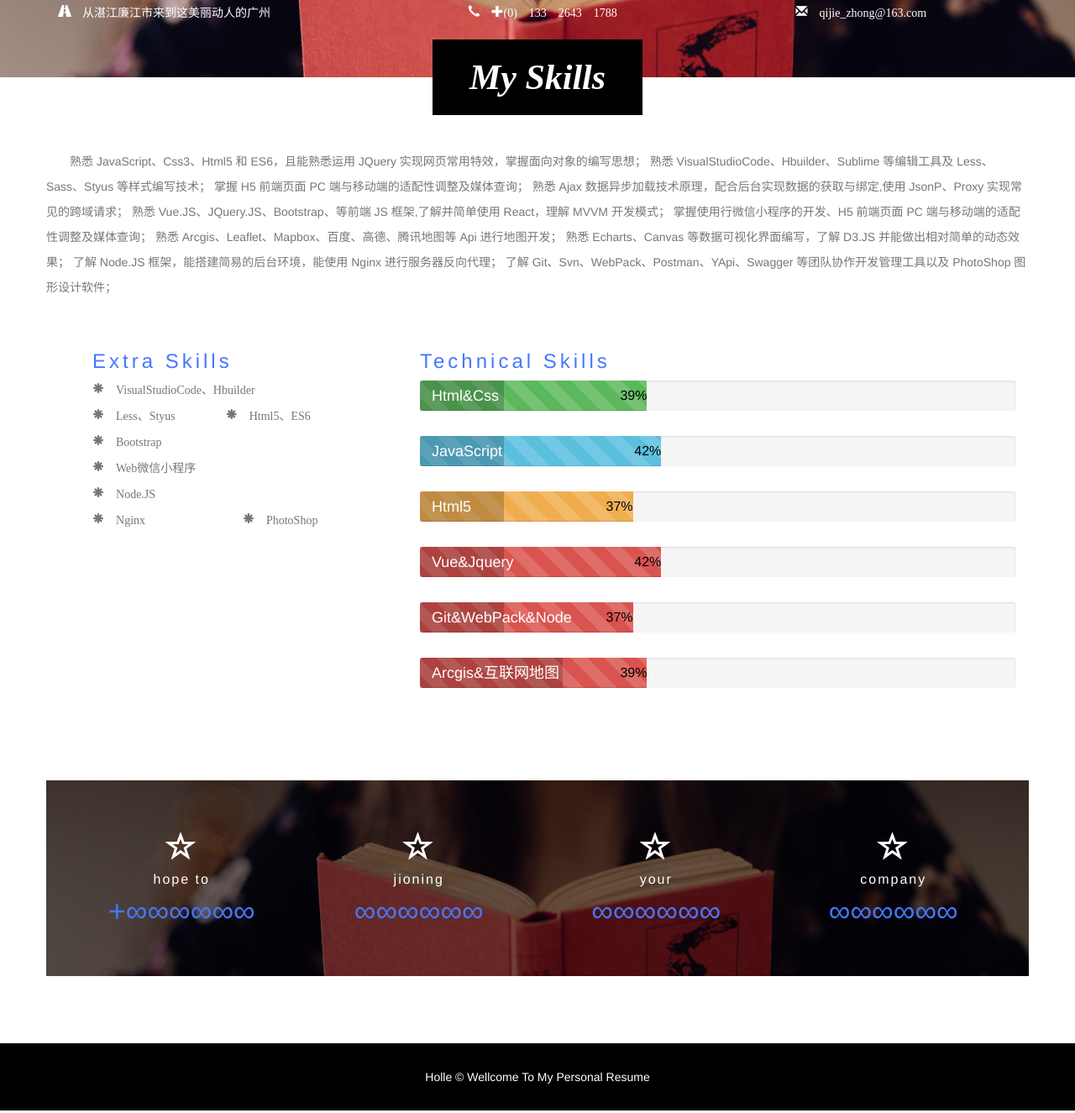
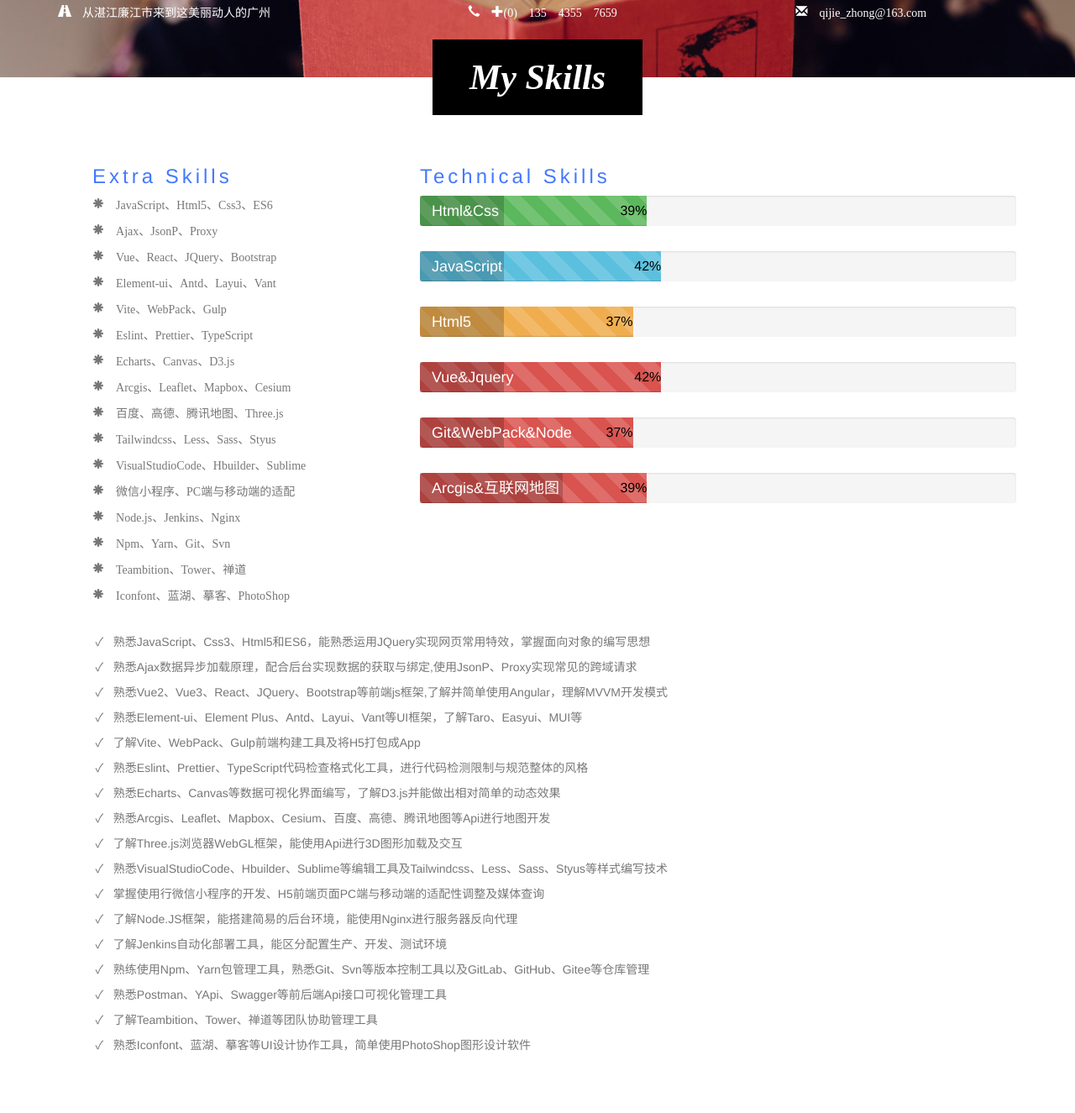
Before and after one commit to Jieqizhong/Jieqizhong.github.io, a website: page skills.html in a window 1280 px wide. Shown: the part 158-1483 px from the top of the page at 84% size. Drawn offline with Linux system fonts and the light colour scheme.

Commit message:
feat(*): v3.0

```diff
--- a/skills.html
+++ b/skills.html
@@ -58,7 +58,7 @@
 						从湛江廉江市来到这美丽动人的广州
 					</div>
 					<div class="inf col-xs-12 col-sm-4 col-md-4 glyphicon glyphicon-earphone">
-						+(0) 133 2643 1788
+						+(0) 135 4355 7659
 					</div>
 					<div class="inf col-xs-12 col-sm-12 col-md-3 glyphicon glyphicon-envelope">
 						qijie_zhong@163.com
@@ -73,31 +73,29 @@
 			<div class="container">
 				<div class="row">
 					<h2>My Skills</h2>
-					<h5>
-						熟悉 JavaScript、Css3、Html5 和 ES6，且能熟悉运用 JQuery 实现网页常用特效，掌握面向对象的编写思想；
-						熟悉 VisualStudioCode、Hbuilder、Sublime 等编辑工具及 Less、Sass、Styus 等样式编写技术；
-						掌握 H5 前端页面 PC 端与移动端的适配性调整及媒体查询；
-						熟悉 Ajax 数据异步加载技术原理，配合后台实现数据的获取与绑定,使用 JsonP、Proxy 实现常见的跨域请求；
-						熟悉 Vue.JS、JQuery.JS、Bootstrap、等前端 JS 框架,了解并简单使用 React，理解 MVVM 开发模式；
-						掌握使用行微信小程序的开发、H5 前端页面 PC 端与移动端的适配性调整及媒体查询；
-						熟悉 Arcgis、Leaflet、Mapbox、百度、高德、腾讯地图等 Api 进行地图开发；
-						熟悉 Echarts、Canvas 等数据可视化界面编写，了解 D3.JS 并能做出相对简单的动态效果；
-						了解 Node.JS 框架，能搭建简易的后台环境，能使用 Nginx 进行服务器反向代理；
-						了解 Git、Svn、WebPack、Postman、YApi、Swagger 等团队协作开发管理工具以及 PhotoShop 图形设计软件；
-					</h5>
+
 					<div class="col-sm-4">
 						<ul>
 							<h3>Extra Skills</h3>
-							<li class="glyphicon glyphicon-asterisk">&nbsp;VisualStudioCode、Hbuilder</li>
-							<li class="glyphicon glyphicon-asterisk">&nbsp;Less、Styus&nbsp;&nbsp;&nbsp;&nbsp;</li>
-							<li class="glyphicon glyphicon-asterisk">&nbsp;Html5、ES6&nbsp;&nbsp;&nbsp;&nbsp;</li>
-							<li class="glyphicon glyphicon-asterisk">&nbsp;Bootstrap&nbsp;&nbsp;&nbsp;&nbsp;&nbsp;</li>
-							<li class="glyphicon glyphicon-asterisk">&nbsp;Web微信小程序&nbsp;&nbsp;&nbsp;&nbsp;</li>
-							<li class="glyphicon glyphicon-asterisk">&nbsp;Node.JS&nbsp;&nbsp;&nbsp;&nbsp;&nbsp;&nbsp;&nbsp;&nbsp;</li>
-							<li class="glyphicon glyphicon-asterisk">&nbsp;Nginx&nbsp;&nbsp;&nbsp;&nbsp;&nbsp;&nbsp;&nbsp;&nbsp;</li>
-							<li class="glyphicon glyphicon-asterisk">&nbsp;PhotoShop&nbsp;&nbsp;&nbsp;</li>
+							<li class="glyphicon glyphicon-asterisk">&nbsp;JavaScript、Html5、Css3、ES6&nbsp;&nbsp;&nbsp;&nbsp;</li>
+							<li class="glyphicon glyphicon-asterisk">&nbsp;Ajax、JsonP、Proxy&nbsp;&nbsp;&nbsp;&nbsp;</li>
+							<li class="glyphicon glyphicon-asterisk">&nbsp;Vue、React、JQuery、Bootstrap&nbsp;&nbsp;&nbsp;&nbsp;&nbsp;</li>
+							<li class="glyphicon glyphicon-asterisk">&nbsp;Element-ui、Antd、Layui、Vant&nbsp;&nbsp;&nbsp;&nbsp;&nbsp;</li>
+							<li class="glyphicon glyphicon-asterisk">&nbsp;Vite、WebPack、Gulp&nbsp;&nbsp;&nbsp;&nbsp;&nbsp;</li>
+							<li class="glyphicon glyphicon-asterisk">&nbsp;Eslint、Prettier、TypeScript&nbsp;&nbsp;&nbsp;&nbsp;</li>
+							<li class="glyphicon glyphicon-asterisk">&nbsp;Echarts、Canvas、D3.js&nbsp;&nbsp;&nbsp;&nbsp;</li>
+							<li class="glyphicon glyphicon-asterisk">&nbsp;Arcgis、Leaflet、Mapbox、Cesium&nbsp;&nbsp;&nbsp;&nbsp;</li>
+							<li class="glyphicon glyphicon-asterisk">&nbsp;百度、高德、腾讯地图、Three.js&nbsp;&nbsp;&nbsp;&nbsp;</li>
+							<li class="glyphicon glyphicon-asterisk">&nbsp;Tailwindcss、Less、Sass、Styus&nbsp;&nbsp;&nbsp;&nbsp;</li>
+							<li class="glyphicon glyphicon-asterisk">&nbsp;VisualStudioCode、Hbuilder、Sublime</li>
+							<li class="glyphicon glyphicon-asterisk">&nbsp;微信小程序、PC端与移动端的适配&nbsp;&nbsp;&nbsp;&nbsp;</li>
+							<li class="glyphicon glyphicon-asterisk">&nbsp;Node.js、Jenkins、Nginx&nbsp;&nbsp;&nbsp;&nbsp;&nbsp;&nbsp;&nbsp;&nbsp;</li>
+							<li class="glyphicon glyphicon-asterisk">&nbsp;Npm、Yarn、Git、Svn&nbsp;&nbsp;&nbsp;&nbsp;&nbsp;&nbsp;&nbsp;&nbsp;</li>
+							<li class="glyphicon glyphicon-asterisk">&nbsp;Teambition、Tower、禅道&nbsp;&nbsp;&nbsp;</li>
+							<li class="glyphicon glyphicon-asterisk">&nbsp;Iconfont、蓝湖、摹客、PhotoShop&nbsp;&nbsp;&nbsp;</li>
 						</ul>
 					</div>
+
 					<div class="col-sm-8">
 						<ol>
 							<h3>Technical Skills</h3>
@@ -152,6 +150,26 @@
 						</ol>
 					</div>
 
+					<h5 class="col-xs-12">
+						<div>&nbsp; &nbsp; ✓ &nbsp;&nbsp;熟悉JavaScript、Css3、Html5和ES6，能熟悉运用JQuery实现网页常用特效，掌握面向对象的编写思想</div>
+						<div>&nbsp; &nbsp; ✓ &nbsp;&nbsp;熟悉Ajax数据异步加载原理，配合后台实现数据的获取与绑定,使用JsonP、Proxy实现常见的跨域请求</div>
+						<div>&nbsp; &nbsp; ✓ &nbsp;&nbsp;熟悉Vue2、Vue3、React、JQuery、Bootstrap等前端js框架,了解并简单使用Angular，理解MVVM开发模式 </div>
+						<div>&nbsp; &nbsp; ✓ &nbsp;&nbsp;熟悉Element-ui、Element Plus、Antd、Layui、Vant等UI框架，了解Taro、Easyui、MUI等 </div>
+						<div>&nbsp; &nbsp; ✓ &nbsp;&nbsp;了解Vite、WebPack、Gulp前端构建工具及将H5打包成App</div>
+						<div>&nbsp; &nbsp; ✓ &nbsp;&nbsp;熟悉Eslint、Prettier、TypeScript代码检查格式化工具，进行代码检测限制与规范整体的风格</div>
+						<div>&nbsp; &nbsp; ✓ &nbsp;&nbsp;熟悉Echarts、Canvas等数据可视化界面编写，了解D3.js并能做出相对简单的动态效果</div>
+						<div>&nbsp; &nbsp; ✓ &nbsp;&nbsp;熟悉Arcgis、Leaflet、Mapbox、Cesium、百度、高德、腾讯地图等Api进行地图开发</div>
+						<div>&nbsp; &nbsp; ✓ &nbsp;&nbsp;了解Three.js浏览器WebGL框架，能使用Api进行3D图形加载及交互</div>
+						<div>&nbsp; &nbsp; ✓ &nbsp;&nbsp;熟悉VisualStudioCode、Hbuilder、Sublime等编辑工具及Tailwindcss、Less、Sass、Styus等样式编写技术</div>
+						<div>&nbsp; &nbsp; ✓ &nbsp;&nbsp;掌握使用行微信小程序的开发、H5前端页面PC端与移动端的适配性调整及媒体查询</div>
+						<div>&nbsp; &nbsp; ✓ &nbsp;&nbsp;了解Node.JS框架，能搭建简易的后台环境，能使用Nginx进行服务器反向代理</div>
+						<div>&nbsp; &nbsp; ✓ &nbsp;&nbsp;了解Jenkins自动化部署工具，能区分配置生产、开发、测试环境</div>
+						<div>&nbsp; &nbsp; ✓ &nbsp;&nbsp;熟练使用Npm、Yarn包管理工具，熟悉Git、Svn等版本控制工具以及GitLab、GitHub、Gitee等仓库管理</div>
+						<div>&nbsp; &nbsp; ✓ &nbsp;&nbsp;熟悉Postman、YApi、Swagger等前后端Api接口可视化管理工具</div>
+						<div>&nbsp; &nbsp; ✓ &nbsp;&nbsp;了解Teambition、Tower、禅道等团队协助管理工具</div>
+						<div>&nbsp; &nbsp; ✓ &nbsp;&nbsp;熟悉Iconfont、蓝湖、摹客等UI设计协作工具，简单使用PhotoShop图形设计软件</div>
+					</h5>
+
 					<div class="col-xs-12 skills_list">
 						<div class="col-xs-12   skills_mark">
 							<div class="col-xs-6  col-md-3">
```
Also changed, not shown: about me.html (+2 -2 lines), education.html (+1 -1 lines), experience.html (+3 -2 lines), index.html (+1 -1 lines), myprojecct.html (+2 -35 lines).
